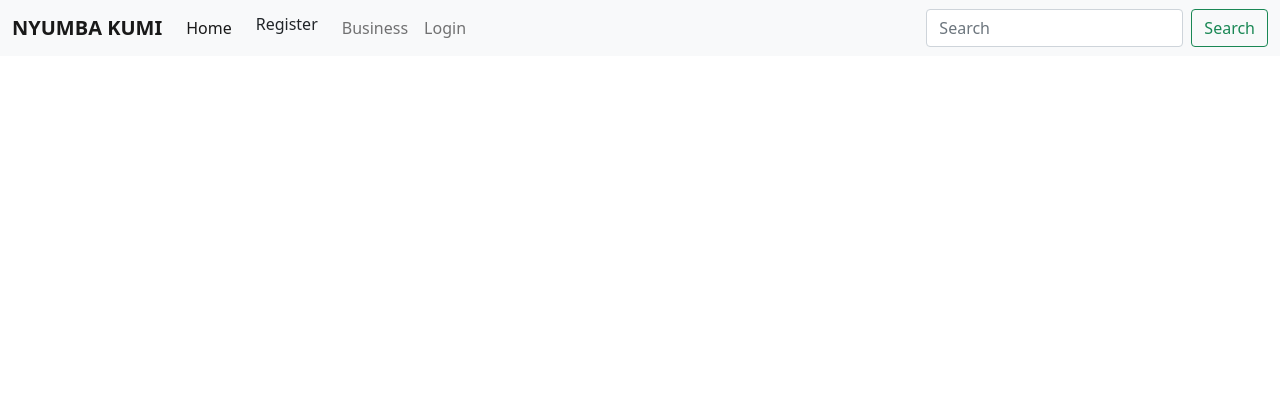
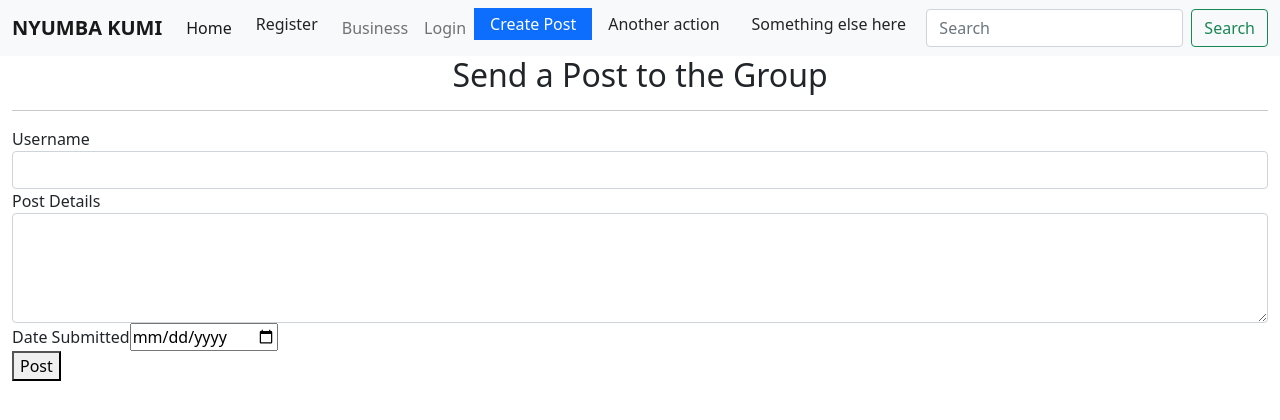
Before and after one commit to Alice-Githui/Neighbourhood-Watch-FE, an Angular app in the folder Hood/: page /makepost in a window 1280 px wide. Before the commit this address led to /. Shown: the top 420 px of the page. Built offline with nearby package versions, Linux system fonts and the light colour scheme.

Commit message:
Create a new form to submit a goal

```diff
--- a/Hood/src/app/app-routing.module.ts
+++ b/Hood/src/app/app-routing.module.ts
@@ -4,12 +4,14 @@ import { BusinessesComponent } from './businesses/businesses.component';
 import { NeighbourhoodsComponent } from './neighbourhoods/neighbourhoods.component';
 import {RegistrationComponent} from './registration/registration.component';
 import {LoginComponent} from './login/login.component';
+import {PostsComponent} from './posts/posts.component'
 
 const routes: Routes = [
   {path: 'neighbourhoods', component:NeighbourhoodsComponent},
   {path: 'registration', component:RegistrationComponent},
   {path:'businesses', component:BusinessesComponent},
   {path: 'login', component:LoginComponent},
+  {path: 'makepost', component:PostsComponent},
 ];
 
 @NgModule({
--- a/Hood/src/app/navbar/navbar.component.html
+++ b/Hood/src/app/navbar/navbar.component.html
@@ -1,7 +1,8 @@
 <nav class="navbar navbar-expand-lg navbar-light bg-light">
   <div class="container-fluid">
     <a class="navbar-brand" routerLink="neighbourhoods"><b>NYUMBA KUMI</b></a>
-      <button class="navbar-toggler" type="button" data-bs-toggle="collapse" data-bs-target="#navbarSupportedContent" aria-controls="navbarSupportedContent" aria-expanded="false" aria-label="Toggle navigation">
+    <button class="navbar-toggler" type="button" data-bs-toggle="collapse" data-bs-target="#navbarSupportedContent"
+      aria-controls="navbarSupportedContent" aria-expanded="false" aria-label="Toggle navigation">
       <span class="navbar-toggler-icon"></span>
     </button>
     <div class="collapse navbar-collapse" id="navbarSupportedContent">
@@ -16,17 +17,12 @@
         <li class="nav-item">
           <a class="nav-link" routerLink="login" routerLinkActive='active'>Login</a>
         </li>
-          <li class="nav-item dropdown">
-            <!-- <a class="nav-link dropdown-toggle" href="#" id="navbarDropdown" role="button" data-bs-toggle="dropdown" aria-expanded="false">
-              Accounts
-            </a> -->
-            <ul class="dropdown-menu" aria-labelledby="navbarDropdown">
-              <li><a class="dropdown-item" routerLink="registration" routerLinkActive='active'>Action</a></li>
+        <li><a class="dropdown-item" routerLink="makepost" routerLinkActive='active'>Create Post</a></li>
         <li><a class="dropdown-item" href="#" routerLinkActive='active'>Another action</a></li>
-              <li><hr class="dropdown-divider"></li>
+        <li>
+          <hr class="dropdown-divider">
+        </li>
         <li><a class="dropdown-item" href="#" routerLinkActive='active'>Something else here</a></li>
-            </ul>
-          </li>
       </ul>
       <form class="d-flex">
         <input class="form-control me-2" type="search" placeholder="Search" aria-label="Search">
--- a/Hood/src/app/posts/posts.component.html
+++ b/Hood/src/app/posts/posts.component.html
@@ -1 +1,24 @@
-<p>posts works!</p>
+<div class="container-fluid">
+    <h2 class="text-center">Send a Post to the Group</h2>
+    <hr>
+    <form>
+        <div class="form-group">
+
+            <label for="name">Username</label>
+            <input type="text" required class="form-control" id="name">
+
+        </div>
+        <div class="form-group">
+
+            <label for="description">Post Details</label>
+            <textarea class="form-control" id="description" rows="4" required></textarea>
+
+        </div>
+        <div class="form-group">
+            <label for="datesubmitted">Date Submitted</label>
+            <input type='date' id="datesubmitted" required>
+
+        </div>
+        <button type="submit">Post</button>
+    </form>
+  </div>
```
Lines whose indentation alone changed are shown as unchanged.
